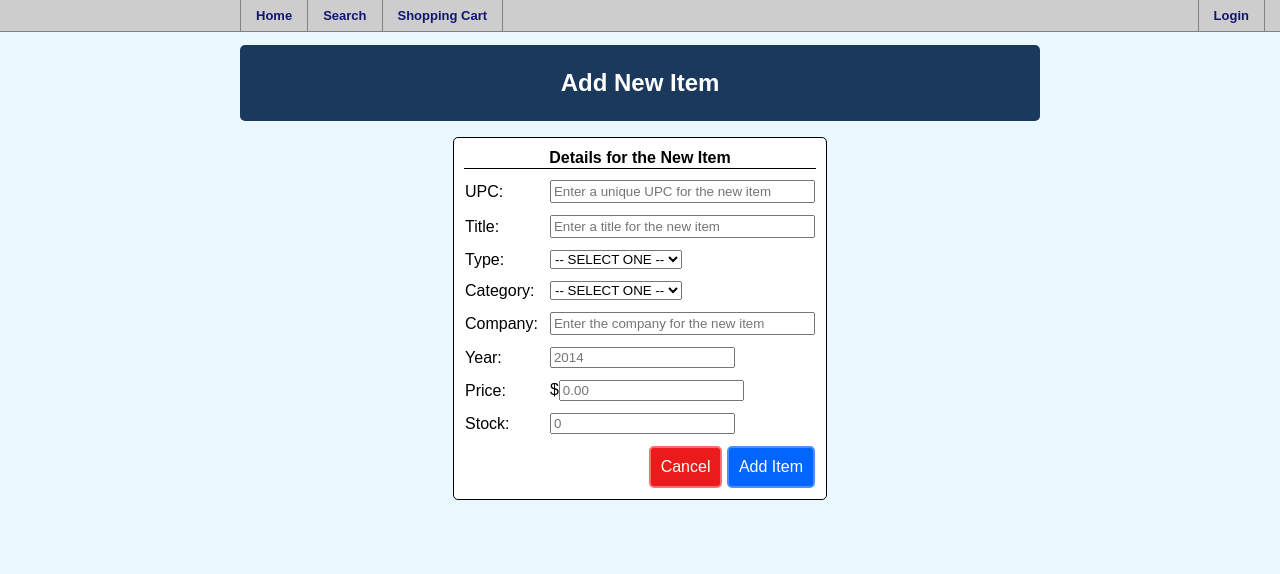
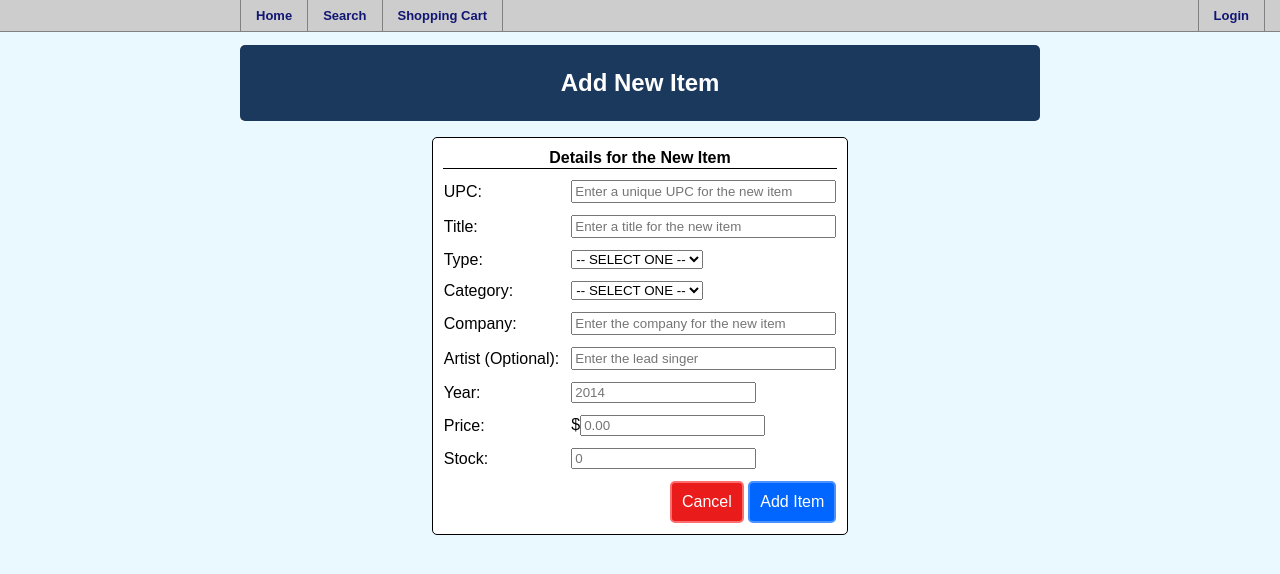
Before and after one commit to laurenf720/304p3, a PHP site: page /manAddItem.php in a window 1280 px wide. Shown: the top 574 px of the page. Run offline with PHP 8.4, Linux system fonts and the light colour scheme.

Commit message:
enabling manager to include artist name

```diff
--- a/SQLScripts/AMS.sql
+++ b/SQLScripts/AMS.sql
@@ -32,7 +32,7 @@ CREATE TABLE item
 
 CREATE TABLE leadsinger
 	(upc 	CHAR(11) NOT NULL,
-    lsname 	VARCHAR(50) NOT NULL,
+    lsname 	VARCHAR(255) NOT NULL,
     PRIMARY KEY (upc, lsname),
     FOREIGN KEY (upc) REFERENCES item (upc));
 
--- a/manAddItem.php
+++ b/manAddItem.php
@@ -59,6 +59,10 @@
 					<tr>
 						<td><label>Company: </label></td>
 					    <td><input id="company" type="text" size=30 name="company" placeholder="Enter the company for the new item"></td>
+					</tr>
+					<tr>
+						<td><label>Artist (Optional): </label></td>
+					    <td><input id="artist" type="text" size=30 name="artist" placeholder="Enter the lead singer"></td>
 					</tr>
 					<tr>
 						<td><label>Year: </label></td>
@@ -142,6 +146,10 @@
 							$category=stripslashes($category);
 							$category=mysql_real_escape_string($category);
 
+							$artist = $_POST['artist'];
+							$artist=stripslashes($artist);
+							$artist=mysql_real_escape_string($artist);
+
 							$result=$connection->query("select * from item where upc='$upc'");
 							if ($result->num_rows != 0){
 								$error = "* Sorry! That UPC already exists in the system";
@@ -154,6 +162,15 @@
 									    printf("<b>Error: %s.</b>\n", $stmt->error);
 								} else {
 								    echo "<b>Successfully added new item: ".$upc." - ".$title."</b>";
+
+								    if (!empty($artist)){
+									$stmt=$connection->prepare("INSERT INTO leadsinger (upc, lsname) VALUES (?,?)");
+									$stmt->bind_param("ss", $upc, $artist);
+									$stmt->execute();
+									}
+									if($stmt->error) {
+										    printf("<b>Error: %s.</b>\n", $stmt->error);
+									}
 								}
 							}
 
```
